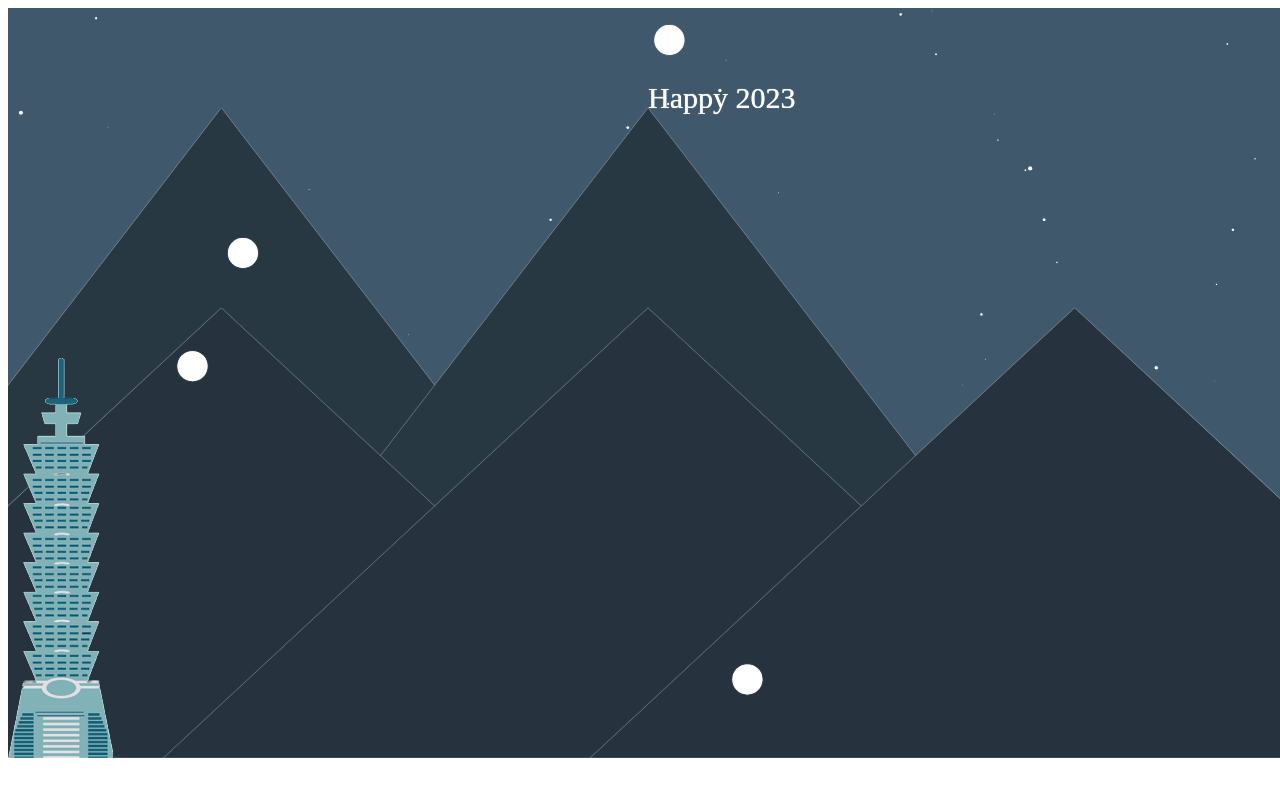
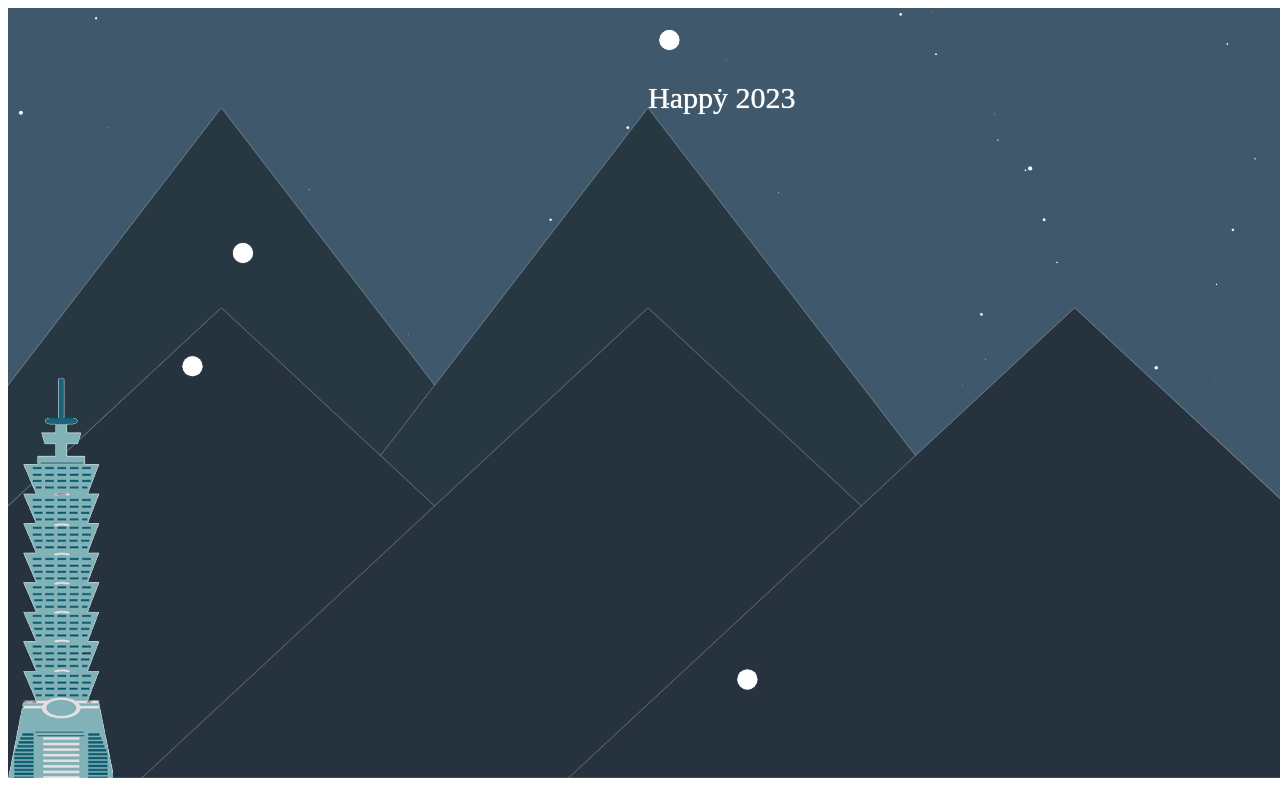
Before and after one commit to stevenliu0724/2023Snow, a plain HTML site: page index.html in a window 1280 px wide. Drawn offline with Linux system fonts and the light colour scheme; animation ran at ten frames a second.

Commit message:
Add files via upload

```diff
--- a/index.html
+++ b/index.html
@@ -4,7 +4,7 @@
     <meta charset="UTF-8">
     <meta http-equiv="X-UA-Compatible" content="IE=edge">
     <meta name="viewport" content="width=device-width, initial-scale=1.0">
-    <title>Star</title>
+    <title>2023</title>
     <link rel="stylesheet" href="style.css">
 </head>
 <body>
--- a/star.js
+++ b/star.js
@@ -4,7 +4,7 @@ let stars = [];
 let ministars = [];
 let backgroundstars = [];
 let interval = 0;
-const groundheight = 50;
+const groundheight = 30;
 
 
 canvas.width = window.innerWidth;
@@ -80,7 +80,7 @@ class Ministar {
     constructor(x, y, r, color) {
         this.x = x;
         this.y = y;
-        this.r = Math.random() * 2;
+        this.r = Math.random() * 1.5;
         this.color = color;
         this.velocity = {
             x: randomXY(-5, 5),
@@ -175,7 +175,7 @@ function animate() {
 
     if(interval % randomXY(5, 100) == 0) {
         const x = Math.random() * canvas.width
-        stars.push(new Star(x, -100, 15, "white"))
+        stars.push(new Star(x, -100, 10, "white"))
     }
 
 };
--- a/style.css
+++ b/style.css
@@ -12,5 +12,5 @@
 };
 
 #image {
-    display:none;
+    display: none;
 }
```
